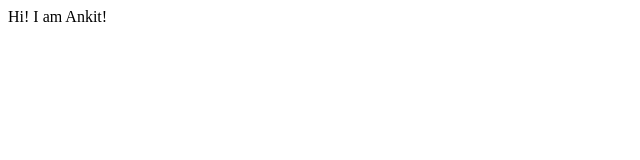
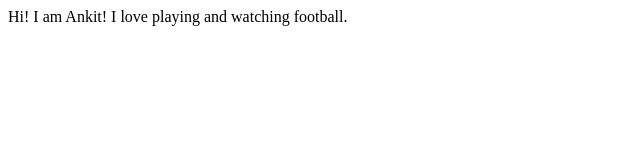
Before and after one commit to Maianki/My-porfolio-website, a plain HTML site: page index.html in a window 1280 px wide. Shown: the whole page, without its empty margins (0-640 px from the left). Drawn offline with Linux system fonts and the light colour scheme.

Commit message:
updated index.html

```diff
--- a/index.html
+++ b/index.html
@@ -8,5 +8,6 @@
 </head>
 <body>
     Hi! I am Ankit!
+    I love playing and watching football.
 </body>
 </html>
```
